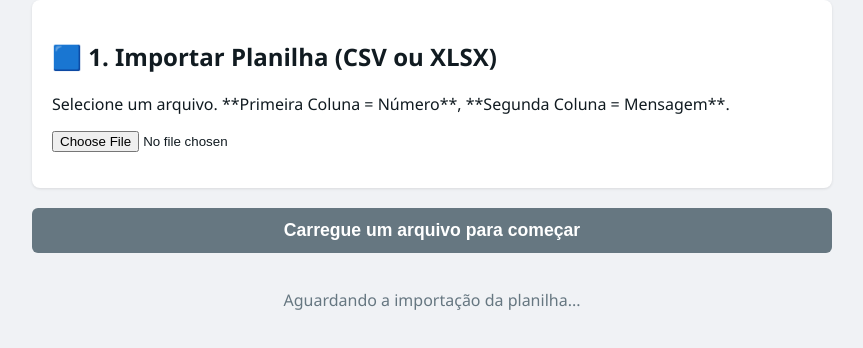
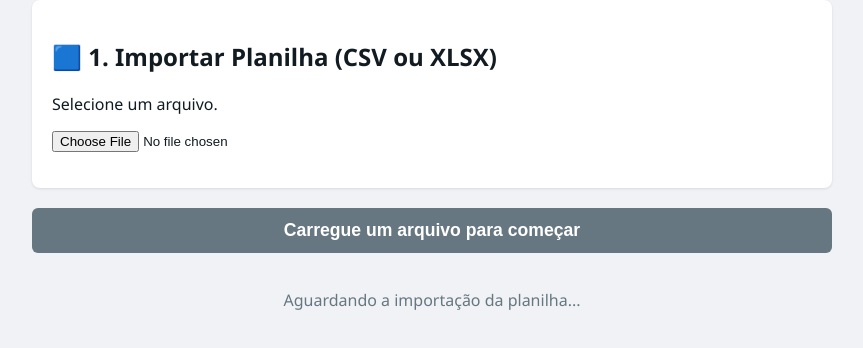
Before and after one commit to DpSantosdk/EMA-WA, a plain HTML site: page index.html in a window 1280 px wide. Shown: the part 106-454 px from the top of the page, without its empty margins (208-1071 px from the left). Drawn offline with Linux system fonts and the light colour scheme.

Commit message:
Update index.html

```diff
--- a/index.html
+++ b/index.html
@@ -147,7 +147,7 @@
 
         <div id="import-area">
             <h2>🟦 1. Importar Planilha (CSV ou XLSX)</h2>
-            <p>Selecione um arquivo. **Primeira Coluna = Número**, **Segunda Coluna = Mensagem**.</p>
+            <p>Selecione um arquivo.</p>
             <input type="file" id="file-input" accept=".csv, application/vnd.openxmlformats-officedocument.spreadsheetml.sheet, application/vnd.ms-excel">
             <p id="feedback-importacao" style="color: red; margin-top: 10px;"></p>
         </div>
```
